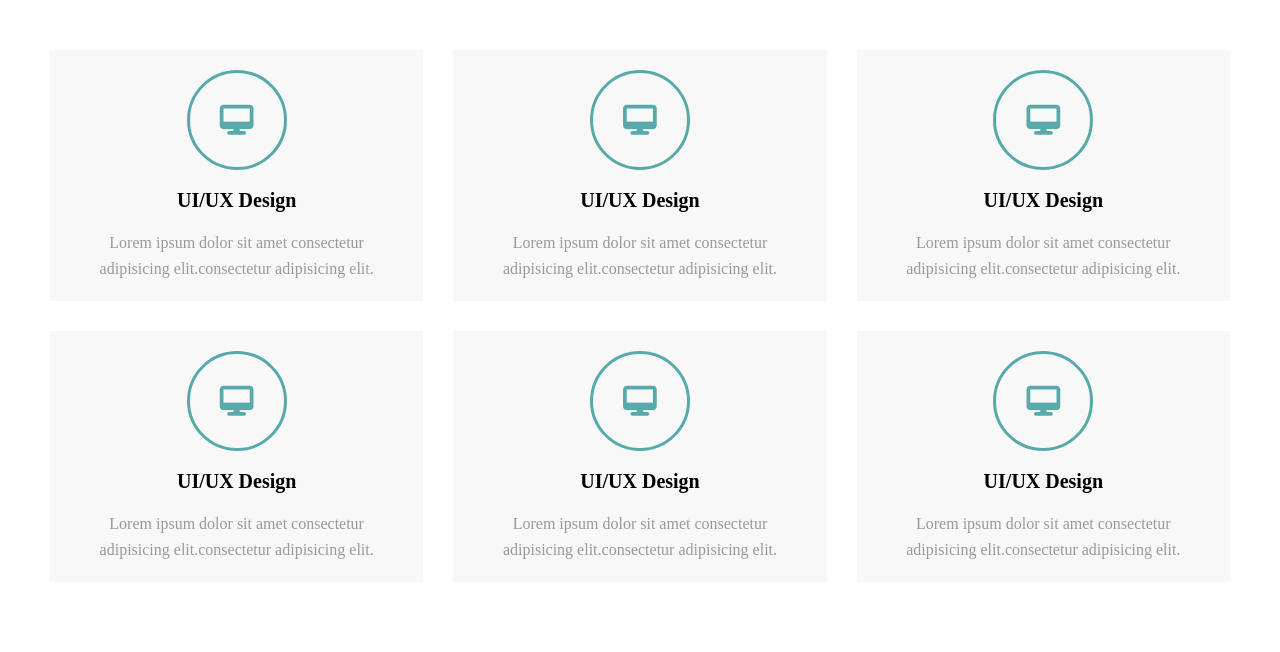
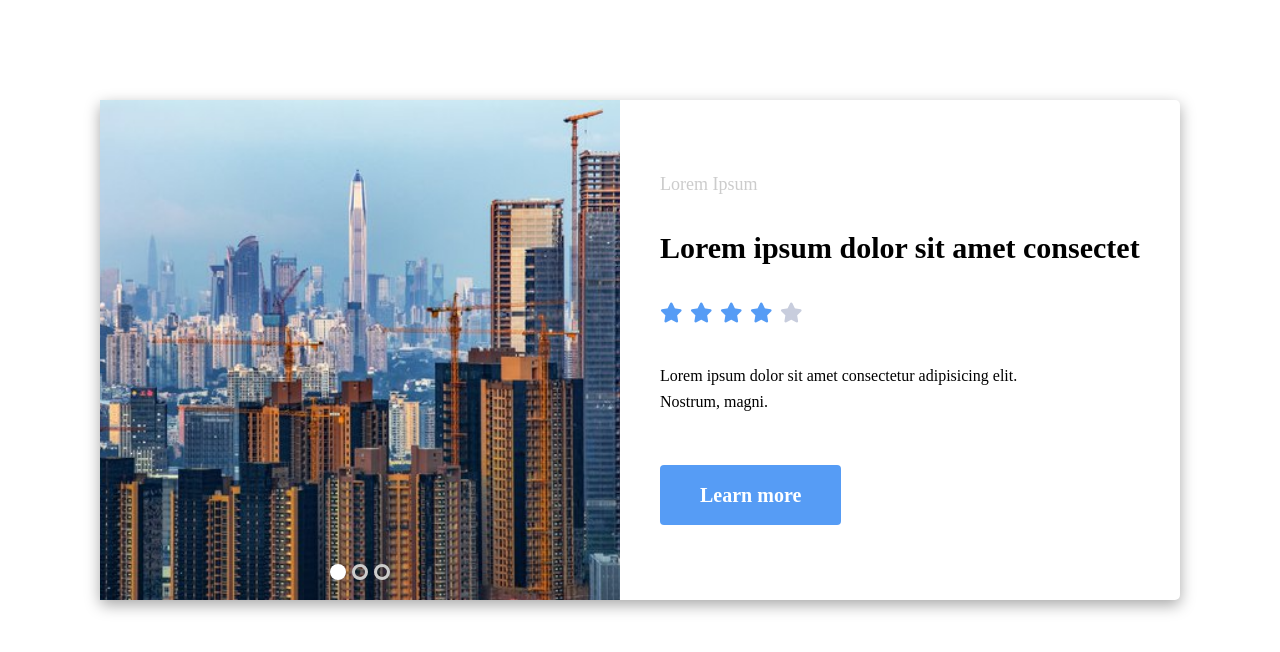
Before and after one commit to xuanhoang0304/excercise03, a plain HTML site: page index.html in a window 1280 px wide. Drawn offline with Linux system fonts and the light colour scheme.

Commit message:
push ex05

```diff
--- a/css/main.css
+++ b/css/main.css
@@ -6,41 +6,82 @@
 a {
     text-decoration: none;
 }
-.services {
-    margin: 50px;
-    display: grid;
-    gap: 30px;
-    grid-template-columns: repeat(3, auto);
+.block05 {
+    margin: 100px;
+    display: flex;
+    align-items: center;
+    column-gap: 40px;
+    box-shadow: rgba(0, 0, 0, 0.35) 0px 5px 15px;
+    border-radius: 5px;
+}
+.block05__media,
+.block05__content {
+    width: 50%;
 }
 
-.services__item {
-    padding: 20px 0;
-    background-color: #f8f8f8;
-    max-width: 700px;
-    text-align: center;
+.block05__media {
+    height: 500px;
+    position: relative;
 }
-.services__icon {
+.block05__dots {
+    position: absolute;
+    bottom: 20px;
+    left: 50%;
+    transform: translateX(-50%);
     display: flex;
-    align-items: center;
-    justify-content: center;
-    width: 100px;
-    height: 100px;
+    column-gap: 6px;
+}
+.block05__dotItem {
+    width: 16px;
+    height: 16px;
     border-radius: 50%;
-    border: 3px solid #58aaaa;
-    margin: 0 auto;
+    border: 3px solid #ccc;
 }
-.services__logo {
+.block05__dotItem.block05__dotItem--active {
+    background-color: #fff;
+    border: none;
+}
+.block05__img {
+    width: 100%;
+    height: 100%;
+    object-fit: cover;
+}
+.block05__label {
+    font-size: 18px;
+    color: #ccc;
+}
+.block05__title {
+    margin-top: 40px;
     font-size: 30px;
-    color: #58aaaa;
+    font-weight: 600;
 }
-.services__title {
-    margin-top: 20px;
-    font-weight: 800;
+.block05__iconWrap {
+    margin-top: 40px;
+    display: flex;
+    column-gap: 20px;
+}
+.block05__icon {
+    display: block;
+    width: 10px;
+    color: #c8cddd;
     font-size: 20px;
 }
-.services__desc {
-    margin: 20px auto 0;
-    color: #999;
-    max-width: 80%;
+.block05__icon.block05__icon--active {
+    color: #569cf5;
+}
+.block05__desc {
+    font-style: 18px;
     line-height: 1.6;
+    margin-top: 40px;
+    max-width: 70%;
 }
+.block05__btn {
+    display: inline-block;
+    background-color: #569cf5;
+    font-size: 20px;
+    font-weight: 600;
+    color: #fff;
+    margin-top: 50px;
+    padding: 20px 40px;
+    border-radius: 4px;
+}
--- a/index.html
+++ b/index.html
@@ -15,84 +15,50 @@
         <title>Ex03</title>
     </head>
     <body>
-        <section class="services">
-            <div class="services__item">
-                <div class="services__logo">
+        <section class="block05">
+            <figure class="block05__media">
+                <img
+                    src="./img/image.jpg"
+                    alt="block05 image"
+                    class="block05__img"
+                />
+                <div class="block05__dots">
+                    <div
+                        class="block05__dotItem block05__dotItem--active"
+                    ></div>
+                    <div class="block05__dotItem"></div>
+                    <div class="block05__dotItem"></div>
+                </div>
+            </figure>
+            <div class="block05__content">
+                <p class="block05__label">Lorem Ipsum</p>
+                <h2 class="block05__title">
+                    Lorem ipsum dolor sit amet consectet
+                </h2>
+                <div class="block05__iconWrap">
                     <i
-                        class="services__icon fa fa-desktop"
+                        class="block05__icon block05__icon--active fa fa-star"
                         aria-hidden="true"
                     ></i>
-                </div>
-                <p class="services__title">UI/UX Design</p>
-                <p class="services__desc">
-                    Lorem ipsum dolor sit amet consectetur adipisicing
-                    elit.consectetur adipisicing elit.
-                </p>
-            </div>
-            <div class="services__item">
-                <div class="services__logo">
                     <i
-                        class="services__icon fa fa-desktop"
+                        class="block05__icon block05__icon--active fa fa-star"
                         aria-hidden="true"
                     ></i>
-                </div>
-                <p class="services__title">UI/UX Design</p>
-                <p class="services__desc">
-                    Lorem ipsum dolor sit amet consectetur adipisicing
-                    elit.consectetur adipisicing elit.
-                </p>
-            </div>
-            <div class="services__item">
-                <div class="services__logo">
                     <i
-                        class="services__icon fa fa-desktop"
+                        class="block05__icon block05__icon--active fa fa-star"
                         aria-hidden="true"
                     ></i>
-                </div>
-                <p class="services__title">UI/UX Design</p>
-                <p class="services__desc">
-                    Lorem ipsum dolor sit amet consectetur adipisicing
-                    elit.consectetur adipisicing elit.
-                </p>
-            </div>
-            <div class="services__item">
-                <div class="services__logo">
                     <i
-                        class="services__icon fa fa-desktop"
+                        class="block05__icon block05__icon--active fa fa-star"
                         aria-hidden="true"
                     ></i>
+                    <i class="block05__icon fa fa-star" aria-hidden="true"></i>
                 </div>
-                <p class="services__title">UI/UX Design</p>
-                <p class="services__desc">
-                    Lorem ipsum dolor sit amet consectetur adipisicing
-                    elit.consectetur adipisicing elit.
+                <p class="block05__desc">
+                    Lorem ipsum dolor sit amet consectetur adipisicing elit.
+                    Nostrum, magni.
                 </p>
-            </div>
-            <div class="services__item">
-                <div class="services__logo">
-                    <i
-                        class="services__icon fa fa-desktop"
-                        aria-hidden="true"
-                    ></i>
-                </div>
-                <p class="services__title">UI/UX Design</p>
-                <p class="services__desc">
-                    Lorem ipsum dolor sit amet consectetur adipisicing
-                    elit.consectetur adipisicing elit.
-                </p>
-            </div>
-            <div class="services__item">
-                <div class="services__logo">
-                    <i
-                        class="services__icon fa fa-desktop"
-                        aria-hidden="true"
-                    ></i>
-                </div>
-                <p class="services__title">UI/UX Design</p>
-                <p class="services__desc">
-                    Lorem ipsum dolor sit amet consectetur adipisicing
-                    elit.consectetur adipisicing elit.
-                </p>
+                <a href="#" class="block05__btn">Learn more</a>
             </div>
         </section>
     </body>
```
Also changed, not shown: img/image.jpg (added).
